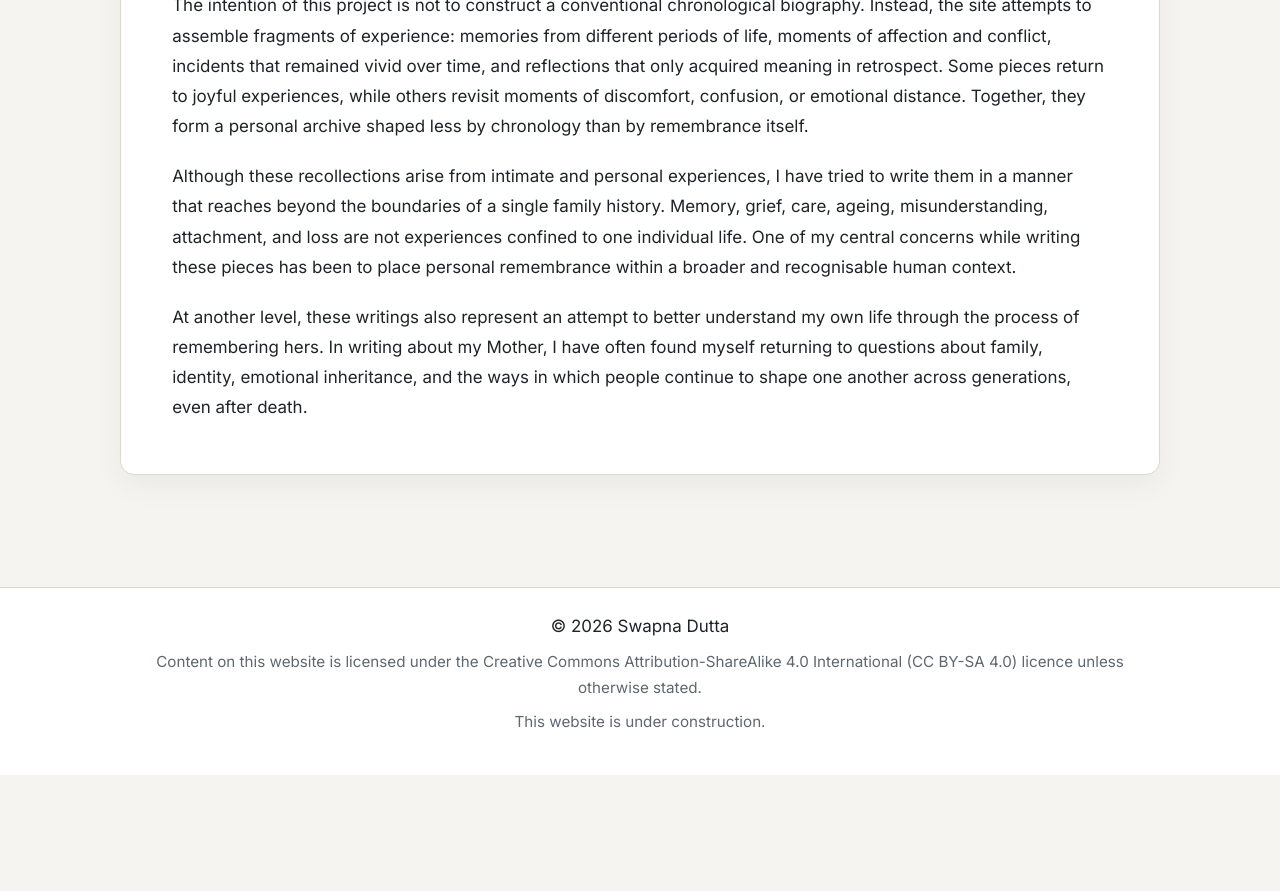
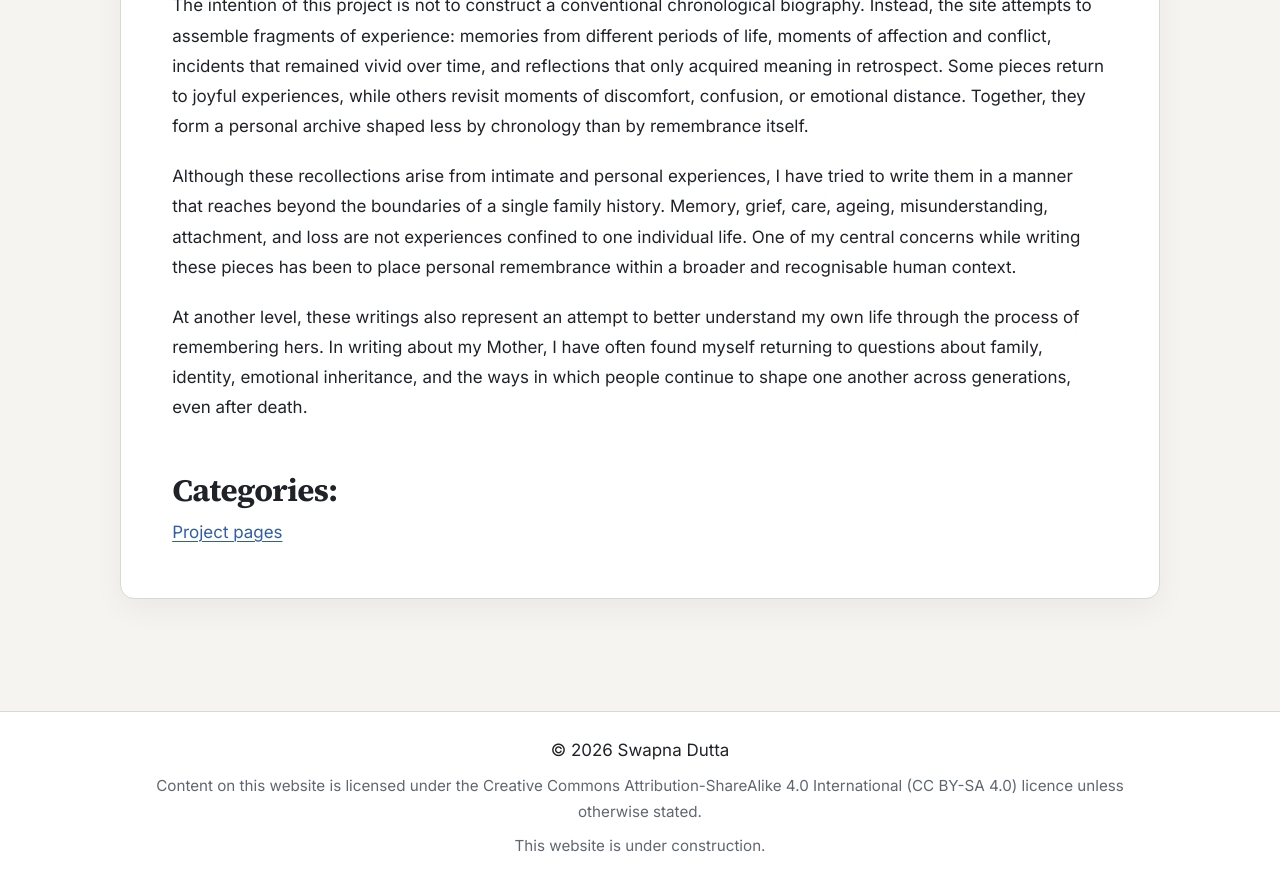
Before and after one commit to titodutta/swapnadutta, a Jekyll site: the page built from index.md, in a window 1280 px wide and 900 px high, scrolled down 806 px. Shown: the top 891 px of the window. Built offline with Jekyll 4.4.1, drawn with Linux system fonts in a browser that asks for light colours; before the commit the page ends 1581 px from its top, so only the background shows below that.

Commit message:
Push lang

```diff
--- /dev/null
+++ b/_includes/categories.html
@@ -0,0 +1,28 @@
+{% if page.categories and page.categories.size > 0 %}
+<div class="category-page" style="margin-top: 2rem;">
+  <h2>
+    <strong class="category-label">
+      {% if page.lang == 'bn' %}শ্রেণীসমূহ:{% else %}Categories:{% endif %}
+    </strong>
+  </h2>
+  <ul style="list-style-type: none; padding-left: 0; display: flex; flex-wrap: wrap; gap: 0.5rem; margin-top: 0.5rem;">
+    {% for cat in page.categories %}
+      <li style="display: inline-block;">
+        {% if page.lang == 'bn' %}
+          <a href="{{ '/categories/' | relative_url }}#{{ cat | slugify }}">
+            {% case cat %}
+              {% when 'Project pages' %}প্রকল্প পাতা
+              {% when 'Articles' %}নিবন্ধসমূহ
+              {% when 'Letters' %}চিঠিপত্র
+              {% else %}{{ cat }}
+            {% endcase %}
+          </a>
+        {% else %}
+          <a href="{{ '/categories/' | relative_url }}#{{ cat | slugify }}">{{ cat }}</a>
+        {% endif %}
+        {% unless forloop.last %}<span style="margin-left: 0.5rem; color: #ccc;">|</span>{% endunless %}
+      </li>
+    {% endfor %}
+  </ul>
+</div>
+{% endif %}
--- a/_layouts/default.html
+++ b/_layouts/default.html
@@ -103,7 +103,10 @@
         {% endif %}
 
         <div class="page-content">
+
           {{ content }}
+
+          {% include categories.html %}
         </div>
       </article>
     </div>
```
Also changed, not shown: _layouts/category.html (added, +28 -0 lines).
